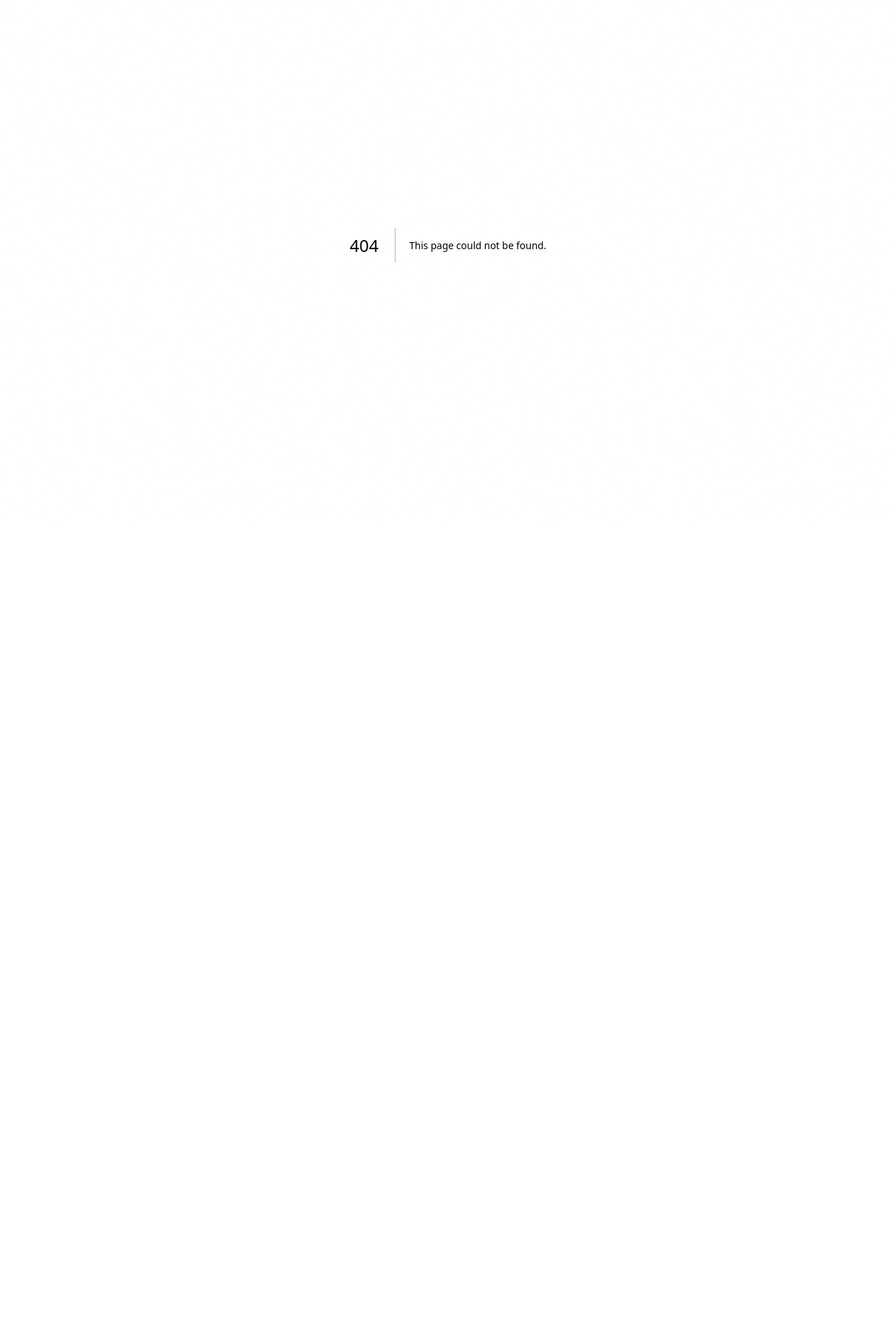
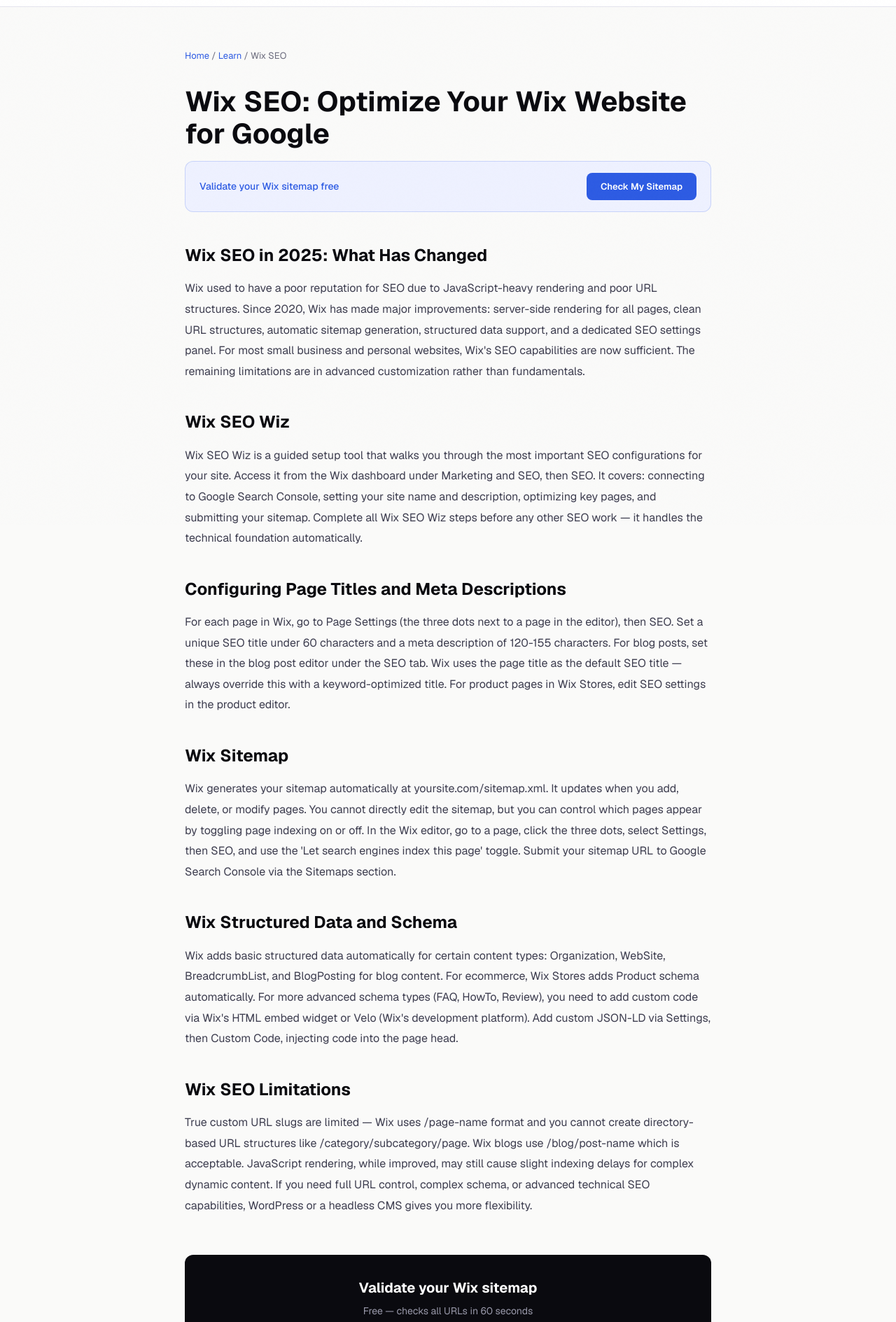
Before and after one commit to Watermelon-Coctail-Bar/sitemap-fixer, a Next.js app: page /learn/wix-seo in a window 1280 px wide. Before the commit this address had no page. Shown: the part 50-1939 px from the top of the page at 70% size. Before the commit the page ends 800 px from the top, so only its background shows below. Built offline with nearby package versions, Linux system fonts and the light colour scheme.

Commit message:
Create page.tsx

```diff
--- /dev/null
+++ b/src/app/learn/wix-seo/page.tsx
@@ -0,0 +1,43 @@
+import type { Metadata } from 'next';
+export const metadata: Metadata = {
+  title: 'Wix SEO: How to Optimize Your Wix Website for Google | SitemapFixer',
+  description: "Wix has improved its SEO significantly. Here is how to use Wix SEO Wiz, configure your sitemap, add structured data, and get the most from Wix for Google rankings.",
+  alternates: { canonical: 'https://sitemapfixer.com/learn/wix-seo' },
+};
+const sections = [
+  { h: "Wix SEO in 2025: What Has Changed", d: "Wix used to have a poor reputation for SEO due to JavaScript-heavy rendering and poor URL structures. Since 2020, Wix has made major improvements: server-side rendering for all pages, clean URL structures, automatic sitemap generation, structured data support, and a dedicated SEO settings panel. For most small business and personal websites, Wix's SEO capabilities are now sufficient. The remaining limitations are in advanced customization rather than fundamentals." },
+  { h: "Wix SEO Wiz", d: "Wix SEO Wiz is a guided setup tool that walks you through the most important SEO configurations for your site. Access it from the Wix dashboard under Marketing and SEO, then SEO. It covers: connecting to Google Search Console, setting your site name and description, optimizing key pages, and submitting your sitemap. Complete all Wix SEO Wiz steps before any other SEO work — it handles the technical foundation automatically." },
+  { h: "Configuring Page Titles and Meta Descriptions", d: "For each page in Wix, go to Page Settings (the three dots next to a page in the editor), then SEO. Set a unique SEO title under 60 characters and a meta description of 120-155 characters. For blog posts, set these in the blog post editor under the SEO tab. Wix uses the page title as the default SEO title — always override this with a keyword-optimized title. For product pages in Wix Stores, edit SEO settings in the product editor." },
+  { h: "Wix Sitemap", d: "Wix generates your sitemap automatically at yoursite.com/sitemap.xml. It updates when you add, delete, or modify pages. You cannot directly edit the sitemap, but you can control which pages appear by toggling page indexing on or off. In the Wix editor, go to a page, click the three dots, select Settings, then SEO, and use the 'Let search engines index this page' toggle. Submit your sitemap URL to Google Search Console via the Sitemaps section." },
+  { h: "Wix Structured Data and Schema", d: "Wix adds basic structured data automatically for certain content types: Organization, WebSite, BreadcrumbList, and BlogPosting for blog content. For ecommerce, Wix Stores adds Product schema automatically. For more advanced schema types (FAQ, HowTo, Review), you need to add custom code via Wix's HTML embed widget or Velo (Wix's development platform). Add custom JSON-LD via Settings, then Custom Code, injecting code into the page head." },
+  { h: "Wix SEO Limitations", d: "True custom URL slugs are limited — Wix uses /page-name format and you cannot create directory-based URL structures like /category/subcategory/page. Wix blogs use /blog/post-name which is acceptable. JavaScript rendering, while improved, may still cause slight indexing delays for complex dynamic content. If you need full URL control, complex schema, or advanced technical SEO capabilities, WordPress or a headless CMS gives you more flexibility." },
+];
+export default function Page() {
+  return (
+    <div style={{ maxWidth: 800, margin: '0 auto', padding: '60px 24px' }}>
+      <nav style={{ fontSize: 13, color: '#6b6b7d', marginBottom: 32 }}>
+        <a href="/" style={{ color: '#2d5be3', textDecoration: 'none' }}>Home</a>{' / '}
+        <a href="/learn" style={{ color: '#2d5be3', textDecoration: 'none' }}>Learn</a>{' / '}
+        <span>Wix SEO</span>
+      </nav>
+      <h1 style={{ fontSize: 40, fontWeight: 700, color: '#0a0a0f', marginBottom: 16, lineHeight: 1.15 }}>Wix SEO: Optimize Your Wix Website for Google</h1>
+      <div style={{ background: '#eef1ff', border: '1px solid rgba(45,91,227,0.2)', borderRadius: 12, padding: '16px 20px', marginBottom: 40, display: 'flex', alignItems: 'center', justifyContent: 'space-between', gap: 16 }}>
+        <span style={{ fontSize: 14, color: '#2d5be3', fontWeight: 500 }}>Validate your Wix sitemap free</span>
+        <a href="/" style={{ background: '#2d5be3', color: 'white', padding: '10px 20px', borderRadius: 8, textDecoration: 'none', fontWeight: 600, fontSize: 13 }}>Check My Sitemap</a>
+      </div>
+      <div style={{ fontSize: 16, color: '#3d3d4f', lineHeight: 1.85 }}>
+        {sections.map(({ h, d }) => (
+          <div key={h} style={{ marginBottom: 36 }}>
+            <h2 style={{ fontSize: 24, fontWeight: 700, color: '#0a0a0f', marginBottom: 10 }}>{h}</h2>
+            <p style={{ margin: 0 }}>{d}</p>
+          </div>
+        ))}
+      </div>
+      <div style={{ background: '#0a0a0f', borderRadius: 12, padding: '32px', textAlign: 'center', marginTop: 56 }}>
+        <div style={{ fontSize: 20, fontWeight: 700, color: 'white', marginBottom: 8 }}>Validate your Wix sitemap</div>
+        <div style={{ color: '#9999aa', marginBottom: 20, fontSize: 14 }}>Free — checks all URLs in 60 seconds</div>
+        <a href="/" style={{ background: 'white', color: '#0a0a0f', padding: '14px 28px', borderRadius: 8, textDecoration: 'none', fontWeight: 700 }}>Check My Sitemap Free</a>
+      </div>
+    </div>
+  );
+}
```
